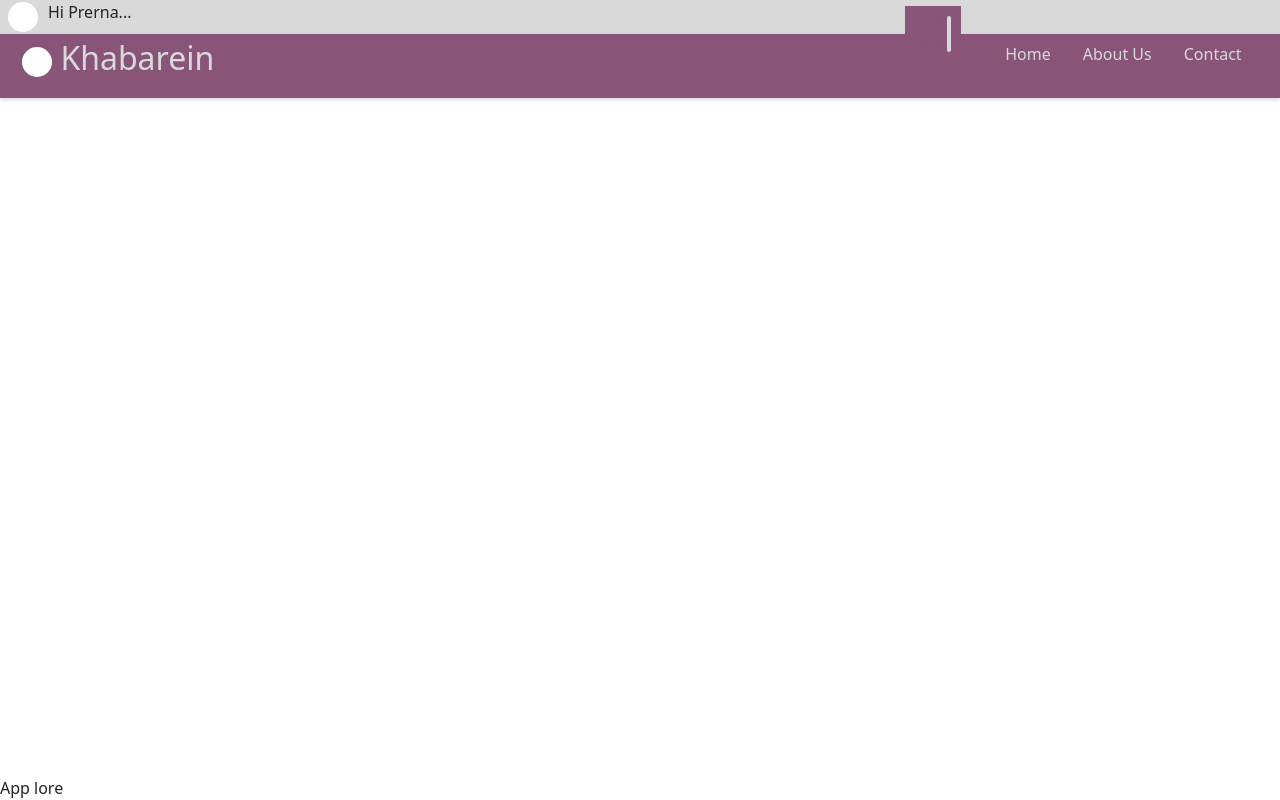
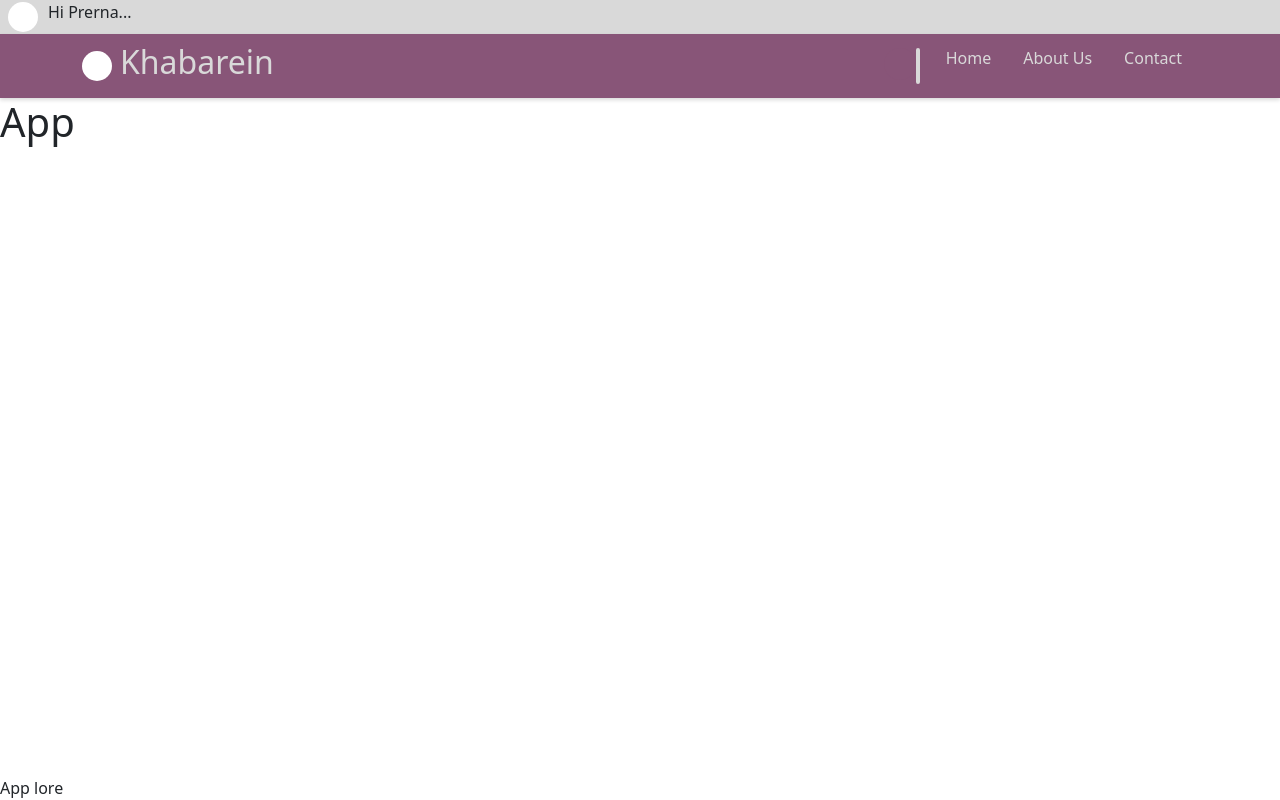
Before and after one commit to prernamalik00/News_forum, a React (Create React App) app in the folder app/: page / in a window 1280 px wide. Built offline with nearby package versions, Linux system fonts and the light colour scheme.

Commit message:
changing header.scss

```diff
--- a/app/src/components/Header.jsx
+++ b/app/src/components/Header.jsx
@@ -6,22 +6,20 @@ function Header() {
         <div class="sticky-top header">
             <div className="d-flex user-header">
                 <div className="user-pic">
-
                 </div>
                 Hi Prerna...
             </div>
             <div className="d-flex navigation">
                 <div className="navbar-container container">
                     <a href=""
-                     className="home-link">
+                        className="home-link">
                         <div className="navbar-logo"></div>
                         <h2>Khabarein</h2>
                     </a>
-
                     <div className="menu-list">
                         <div className="search-bar">
                             <a href="#search" className="search-btn"></a>
-                            <input type="text" className="search-text" name="" placeholder="Search..."/>
+                            <input type="text" className="search-text" name="" placeholder="Search..." autofocus />
                         </div>
                         <ul class="nav justify-content-end">
                             <li class="nav-item">
@@ -35,9 +33,7 @@ function Header() {
                             </li>
                         </ul>
                     </div>
-
                 </div>
-
             </div>
         </div>
 
--- a/app/src/styles/components/header.scss
+++ b/app/src/styles/components/header.scss
@@ -2,7 +2,6 @@ $nav-color: #885578;
 $text-color: hsl(0, 0%, 85%);
 $text-color-focus: white;
 $nav-height: 64px;
-
 .header {
   background-color: #000000;
   .user-header {
@@ -19,24 +18,11 @@ $nav-height: 64px;
   .navigation {
     background-color: #885578;
     min-height: $nav-height;
-    position: fixed;
     text-decoration: none;
-    left: 0;
-    right: 0;
     box-shadow: 0 2px 4px rgba(0, 0, 0, 0.15);
-
-    .container {
-      max-width: 1366px;
-      padding-left: 1.4rem;
-      padding-right: 1.4rem;
-      margin-left: auto;
-      margin-right: auto;
-    }
-
     .navbar-container {
       display: flex;
       justify-content: space-between;
-      height: 100%;
       align-items: center;
       .home-link {
         color: hsl(0, 0%, 85%);
@@ -44,7 +30,6 @@ $nav-height: 64px;
         display: flex;
         font-weight: 400;
         align-items: center;
-
         .navbar-logo {
           background-color: white;
           border-radius: 50%;
@@ -52,32 +37,25 @@ $nav-height: 64px;
           height: 30px;
           margin-right: 0.5em;
         }
-
       }
-
-
-
       .menu-list {
         color: $text-color;
         display: flex;
         li {
           .nav-link {
             color: $text-color;
-              }
-
+            &:active {
+              color: rgba(13, 47, 141, 0.753);
             }
           }
-
-
+        }
+      }
       .search-bar:hover > .search-text {
-            width: 240px;
+        width: auto;
         padding: 0 6px;
       }
       .search-bar {
-            transform: translate(-50%, -50%);
         background: $nav-color;
-
-
         border: $text-color;
         padding: 10px;
         .search-btn {
@@ -92,7 +70,6 @@ $nav-height: 64px;
           justify-content: center;
           align-items: center;
         }
-
         .search-text {
           border-radius: 40px;
           border-style: solid;
@@ -105,10 +82,8 @@ $nav-height: 64px;
           transition: 0.4s;
           line-height: 32px;
           width: 0px;
-
         }
       }
     }
   }
 }
-  }
--- a/app/src/styles/main.css
+++ b/app/src/styles/main.css
@@ -1,61 +1,62 @@
 .header {
-  background-color: #000000; }
+  background-color: #000000;
+}
 .header .user-header {
-    background: #d9d9d9; }
+  background: #d9d9d9;
+}
 .header .user-header .user-pic {
   background-color: white;
   border-radius: 50%;
   width: 30px;
   height: 30px;
   margin: 2px 10px 2px 8px;
-      padding: 0.5rem; }
+  padding: 0.5rem;
+}
 .header .navigation {
   background-color: #885578;
   min-height: 64px;
-    position: fixed;
   text-decoration: none;
-    left: 0;
-    right: 0;
-    box-shadow: 0 2px 4px rgba(0, 0, 0, 0.15); }
-    .header .navigation .container {
-      max-width: 1366px;
-      padding-left: 1.4rem;
-      padding-right: 1.4rem;
-      margin-left: auto;
-      margin-right: auto; }
+  box-shadow: 0 2px 4px rgba(0, 0, 0, 0.15);
+}
 .header .navigation .navbar-container {
   display: flex;
   justify-content: space-between;
-      height: 100%;
-      align-items: center; }
+  align-items: center;
+}
 .header .navigation .navbar-container .home-link {
   color: #d9d9d9;
   text-decoration: none;
   display: flex;
   font-weight: 400;
-        align-items: center; }
+  align-items: center;
+}
 .header .navigation .navbar-container .home-link .navbar-logo {
   background-color: white;
   border-radius: 50%;
   width: 30px;
   height: 30px;
-          margin-right: 0.5em; }
+  margin-right: 0.5em;
+}
 .header .navigation .navbar-container .menu-list {
   color: #d9d9d9;
-        display: flex; }
-        .header .navigation .navbar-container .menu-list ul li .nav-item:hover {
-          border-bottom-color: white; }
-        .header .navigation .navbar-container .menu-list ul li .nav-link {
-          color: #d9d9d9; }
-        .header .navigation .navbar-container .menu-list .search-bar:hover > .search-text {
-          width: 240px;
-          padding: 0 6px; }
-        .header .navigation .navbar-container .menu-list .search-bar {
-          transform: translate(-50%, -50%);
+  display: flex;
+}
+.header .navigation .navbar-container .menu-list li .nav-link {
+  color: #d9d9d9;
+}
+.header .navigation .navbar-container .menu-list li .nav-link:active {
+  color: rgba(13, 47, 141, 0.753);
+}
+.header .navigation .navbar-container .search-bar:hover > .search-text {
+  width: auto;
+  padding: 0 6px;
+}
+.header .navigation .navbar-container .search-bar {
   background: #885578;
   border: #d9d9d9;
-          padding: 10px; }
-          .header .navigation .navbar-container .menu-list .search-bar .search-btn {
+  padding: 10px;
+}
+.header .navigation .navbar-container .search-bar .search-btn {
   color: #d9d9d9;
   float: left;
   width: 32px;
@@ -65,8 +66,9 @@
   background: #885578;
   display: flex;
   justify-content: center;
-            align-items: center; }
-          .header .navigation .navbar-container .menu-list .search-bar .search-text {
+  align-items: center;
+}
+.header .navigation .navbar-container .search-bar .search-text {
   border-radius: 40px;
   border-style: solid;
   border-color: #d9d9d9;
@@ -77,4 +79,5 @@
   color: #d9d9d9;
   transition: 0.4s;
   line-height: 32px;
-            width: 0px; }
+  width: 0px;
+}
```
Lines whose indentation alone changed are shown as unchanged.
